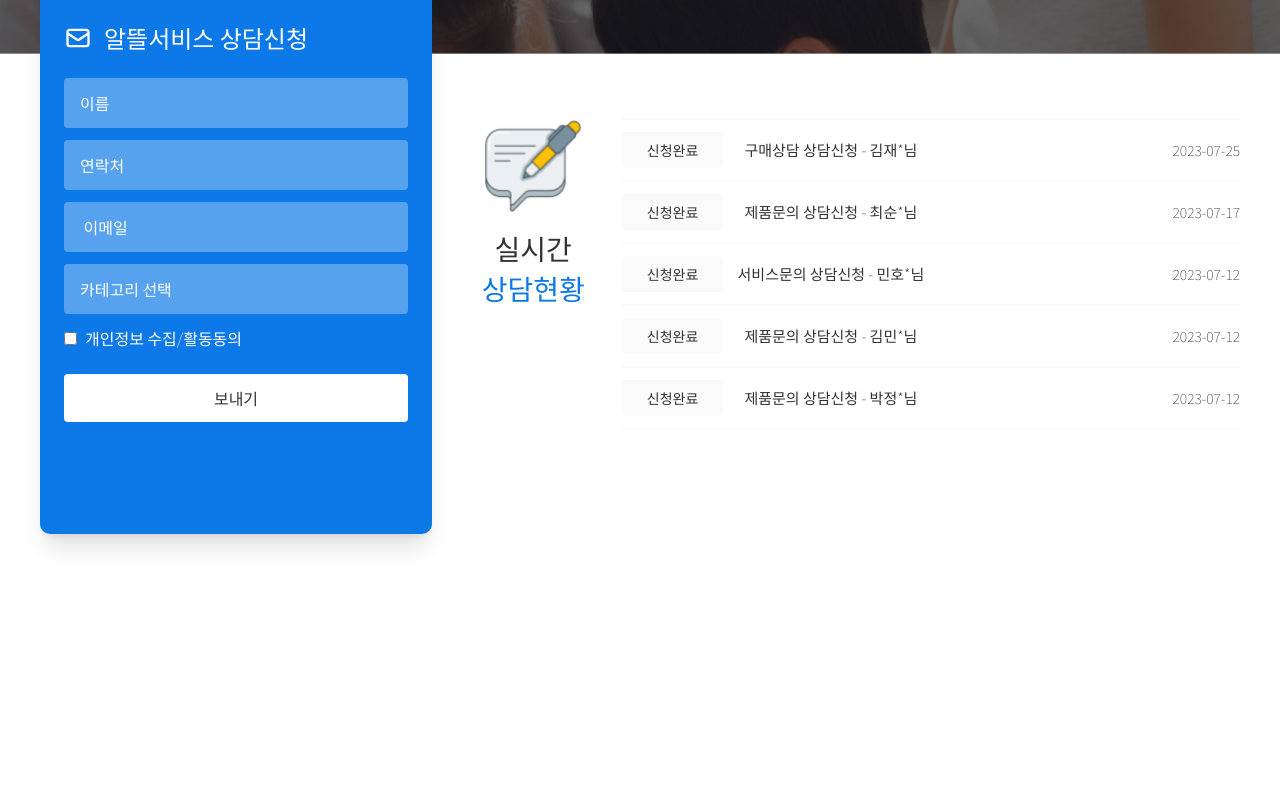
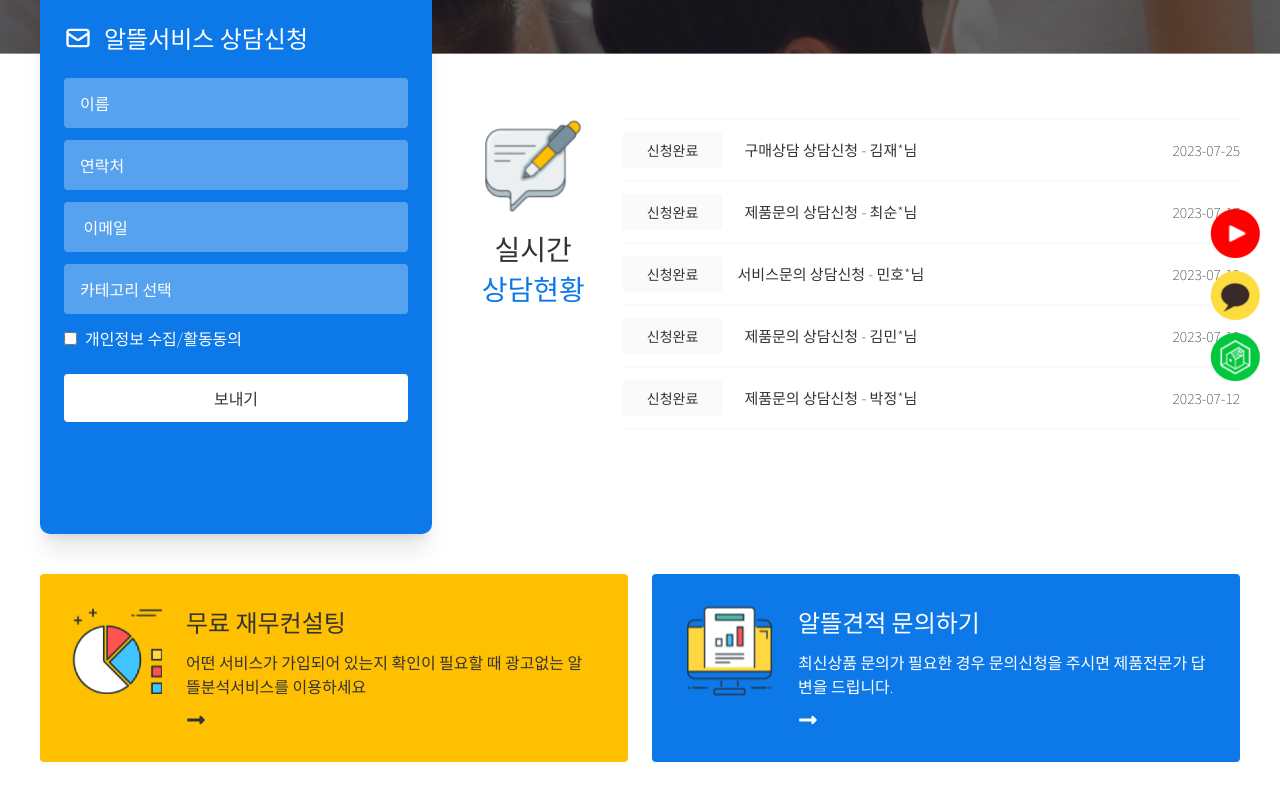
Before and after one commit to zulqarnain1231/one, a Next.js app: page / in a window 1280 px wide. Shown: the part 1238-2038 px from the top of the page. Before the commit the page ends 1836 px from the top, so only its background shows below. Built offline with nearby package versions, Linux system fonts and the light colour scheme.

Commit message:
finished consultation section

```diff
--- a/components/Home/Consultation/AppointmentForm.tsx
+++ b/components/Home/Consultation/AppointmentForm.tsx
@@ -22,7 +22,7 @@ const AppointmentForm = () => {
   return (
     <form
       onSubmit={handleSubmit}
-      className="w-full flex flex-col items-start justify-start gap-6 bg-brand-main rounded-[10px] px-6 pt-16 pb-28 lg:-mt-40 shadow-xl"
+      className="w-full flex flex-col items-start justify-start gap-6 bg-brand-main rounded-[10px] px-6 sm:pt-16 sm:pb-28 py-8 lg:-mt-40 shadow-xl"
     >
       <div className="w-full flex items-center justify-start gap-3">
         <HiOutlineMail className="text-white-main text-[28px]" />
--- a/components/Home/Consultation/Consultation.tsx
+++ b/components/Home/Consultation/Consultation.tsx
@@ -3,6 +3,7 @@ import ComponentWrapper from "@/components/Shared/Wrappers/ComponentWrapper";
 import NextImage from "@/components/Shared/Image/NextImage";
 import ConsultationHistory from "./ConsultationHistory";
 import AppointmentForm from "./AppointmentForm";
+import Services from "./Services";
 
 const Consultation = () => {
   return (
@@ -35,6 +36,24 @@ const Consultation = () => {
             <ConsultationHistory />
           </div>
         </div>
+        <Services />
+      </div>
+      <div className="flex flex-col items-center justify-start gap-3 absolute right-5 top-[20%]">
+        <NextImage
+          imageSrc="/Assets/Consultation/Play.png"
+          containerStyle="h-[50px] w-[50px]"
+          imageStyle="object-contain"
+        />
+        <NextImage
+          imageSrc="/Assets/Consultation/Messege.png"
+          containerStyle="h-[50px] w-[50px]"
+          imageStyle="object-contain"
+        />
+        <NextImage
+          imageSrc="/Assets/Consultation/Modoo.png"
+          containerStyle="h-[50px] w-[50px]"
+          imageStyle="object-contain"
+        />
       </div>
     </ComponentWrapper>
   );
--- /dev/null
+++ b/components/Home/Consultation/Services.tsx
@@ -0,0 +1,47 @@
+import NextImage from "@/components/Shared/Image/NextImage";
+import React from "react";
+import { FaLongArrowAltRight } from "react-icons/fa";
+
+const Services = () => {
+  return (
+    <div className="w-full grid lg:grid-cols-2 gap-6">
+      <div className="w-full flex sm:flex-row flex-col sm:items-start items-center justify-start gap-6 bg-brand-secondary rounded p-8">
+        <NextImage
+          containerStyle="h-[90px] w-[90px] flex-shrink-0"
+          imageSrc="/Assets/Consultation/PieChart.png"
+          imageStyle="object-contain"
+        />
+        <div className="flex flex-col sm:items-start items-center justify-start gap-3">
+          <h3 className="text-black-off text-2xl font-medium">
+            무료 재무컨설팅
+          </h3>
+          <p className="text-base text-black-off text-center sm:text-left font-normal">
+            어떤 서비스가 가입되어 있는지 확인이 필요할 때 광고없는
+            알뜰분석서비스를 이용하세요
+          </p>
+          <FaLongArrowAltRight className="text-xl text-black-off cursor-pointer" />
+        </div>
+      </div>
+
+      <div className="w-full flex sm:flex-row flex-col sm:items-start items-center justify-start gap-6 bg-brand-main rounded p-8">
+        <NextImage
+          containerStyle="h-[90px] w-[90px] flex-shrink-0"
+          imageSrc="/Assets/Consultation/Monitor.png"
+          imageStyle="object-contain"
+        />
+        <div className="flex flex-col sm:items-start items-center justify-start gap-3">
+          <h3 className="text-white-main text-2xl font-medium">
+            알뜰견적 문의하기
+          </h3>
+          <p className="text-base text-white-main text-center sm:text-left font-normal">
+            최신상품 문의가 필요한 경우 문의신청을 주시면 제품전문가 답변을
+            드립니다.
+          </p>
+          <FaLongArrowAltRight className="text-xl text-white-main cursor-pointer" />
+        </div>
+      </div>
+    </div>
+  );
+};
+
+export default Services;
```
Also changed, not shown: public/Assets/Consultation/Monitor.png (added), public/Assets/Consultation/PieChart.png (added).
